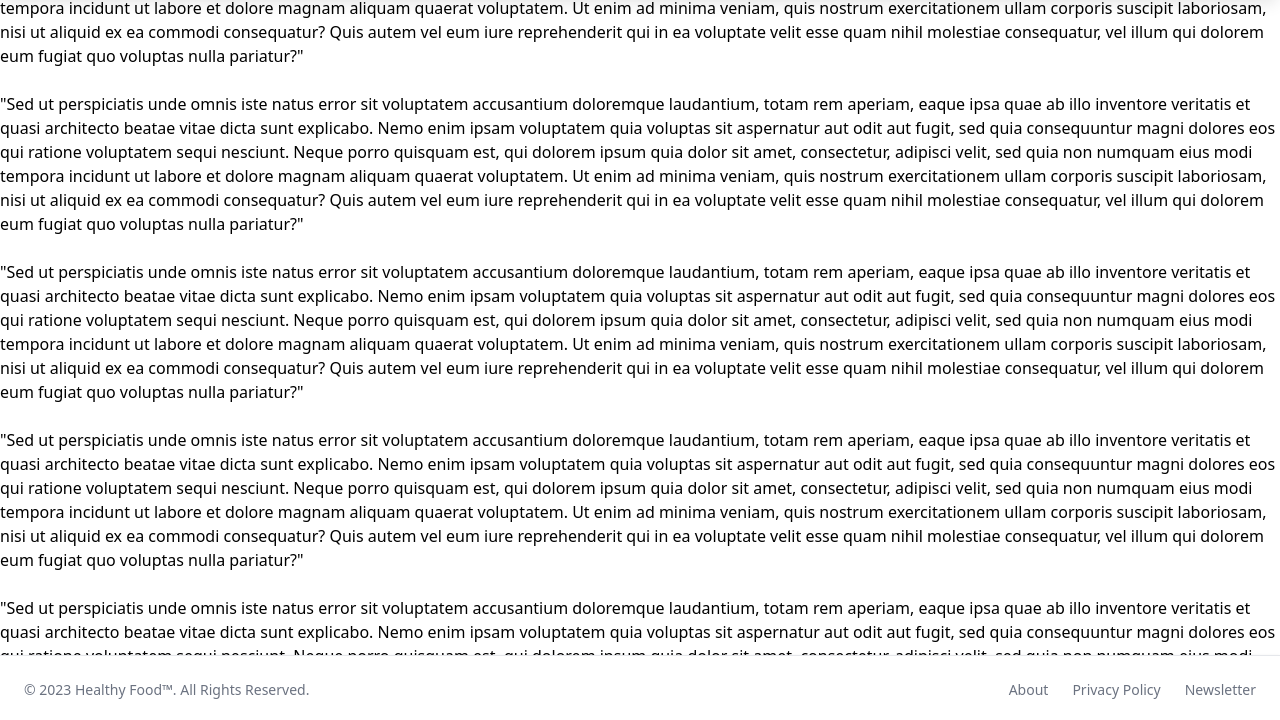
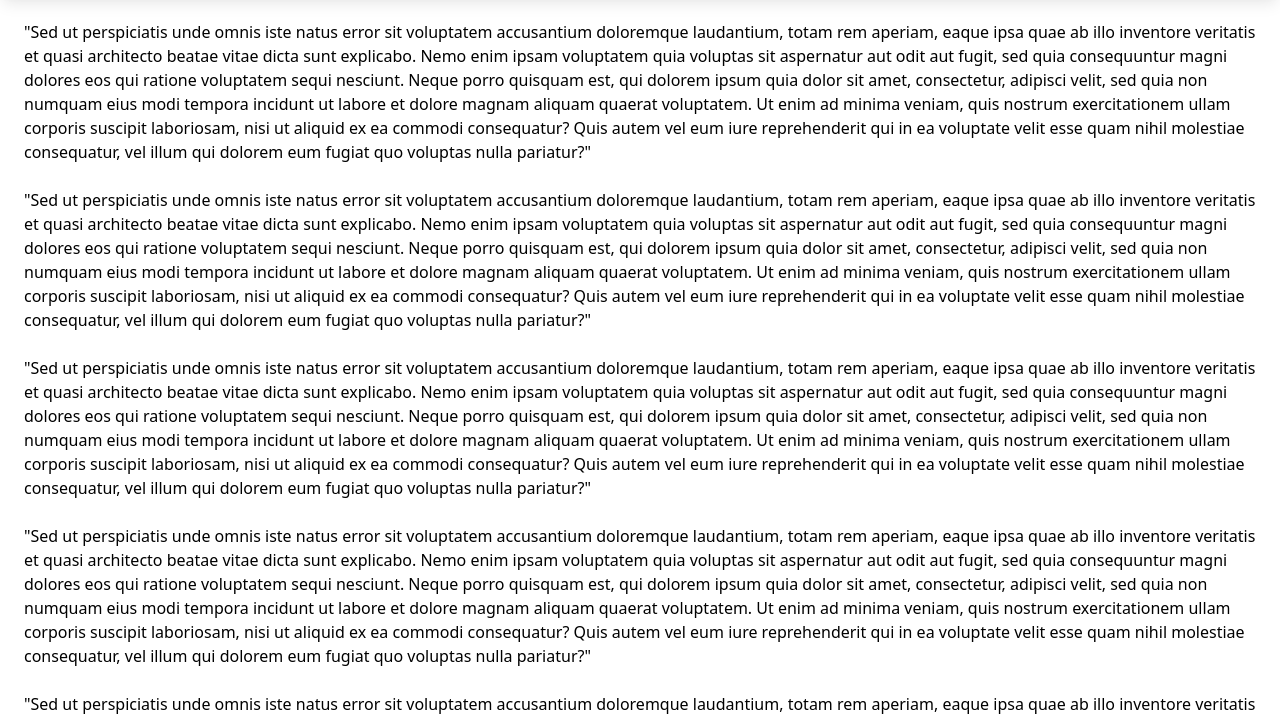
Before and after one commit to jjfenton/medCooking, a website: page docs/contact.html in a window 1280 px wide. Shown: the part 76-796 px from the top of the page. Drawn offline with Linux system fonts and the light colour scheme.

Commit message:
footer fixes

```diff
--- a/docs/contact.html
+++ b/docs/contact.html
@@ -10,7 +10,7 @@
 <body>
 
     <!-- navbar -->
-    <nav class="fixed top-0 left-0 z-20 w-full p-3 bg-white shadow-lg">
+    <nav class="top-0 left-0  w-full p-3 m-12 bg-white shadow-lg">
         <div class="max-w-full mx-auto px-10">
             <div class="flex justify-between">
                 <div class="flex space-x-7">
@@ -58,7 +58,8 @@
         </div>
 
     </nav>
-    <div class="testing">
+
+    <div class=" p-6">
         <p>
             "Sed ut perspiciatis unde omnis iste natus error sit voluptatem accusantium doloremque laudantium, totam rem aperiam,
             eaque ipsa quae ab illo inventore veritatis et quasi architecto beatae vitae dicta sunt explicabo. Nemo enim ipsam
@@ -129,14 +130,16 @@
             autem vel eum iure reprehenderit qui in ea voluptate velit esse quam nihil molestiae consequatur, vel illum qui dolorem
             eum fugiat quo voluptas nulla pariatur?"
             <br>
+            <br>
 
         </p>
 
     </div>
 
+
     <!-- footer -->
     <footer
-        class="fixed bottom-0 left-0 z-20 w-full p-4 bg-white border-t border-gray-200 shadow md:flex md:items-center md:justify-between md:p-6 dark:bg-gray-800 dark:border-gray-600">
+        class="bottom-0 left-0 z-20 w-full p-4 bg-white border-t border-gray-200 shadow md:flex md:items-center md:justify-between md:p-6 dark:bg-gray-800 dark:border-gray-600">
         <span class="text-sm text-gray-500 sm:text-center dark:text-gray-500">© 2023 <a
                 href="https://jjfenton.github.io/medCooking/" class="hover:underline">Healthy Food™</a>. All Rights
             Reserved.
```
